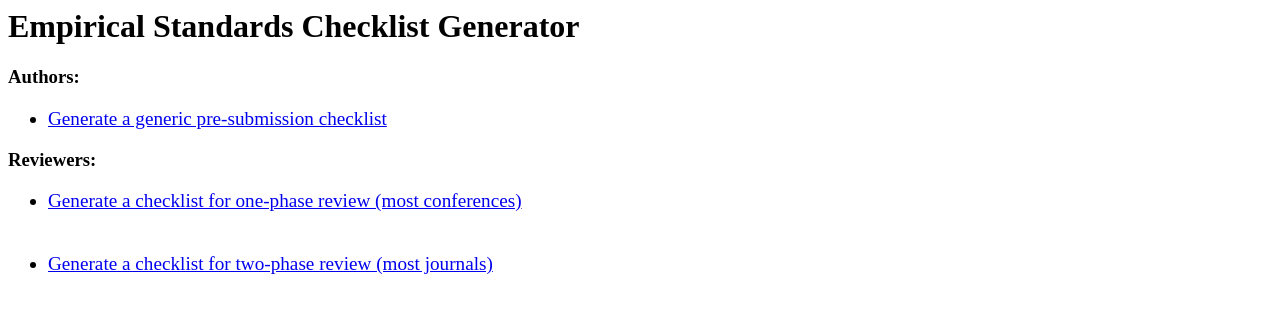
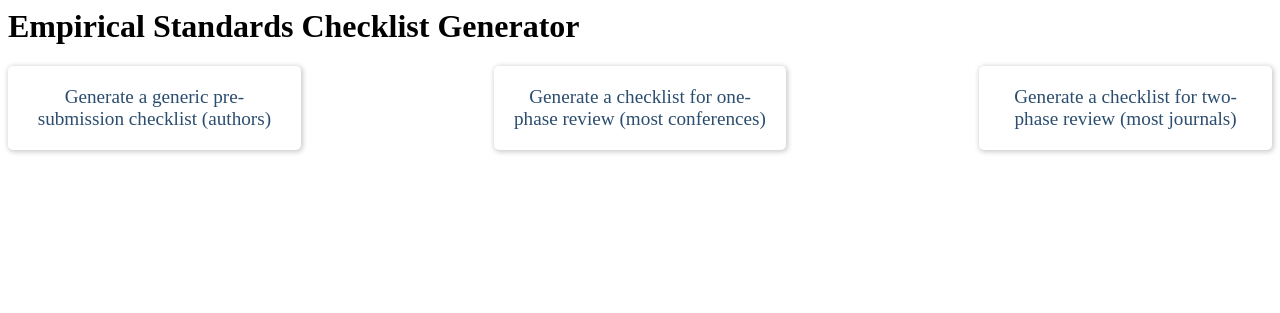
Before and after one commit to eschltz/standardstest, a Jekyll site: the page form_generator/index.html, which Jekyll copies as it is, in a window 1280 px wide. Shown: the top 313 px of the page. Built offline with Jekyll 4.4.1, drawn with Linux system fonts in a browser that asks for light colours.

Commit message:
Restyle role selection page of checklist generator

```diff
--- a/assets/css/style.scss
+++ b/assets/css/style.scss
@@ -42,7 +42,7 @@ details p {
 }
 
 main .wrapper {
-	min-height: 70vh;
+	min-height: 60vh;
 	width: 80%;
 	margin: auto;
 	margin-top: 40px;
@@ -333,6 +333,10 @@ legend {
 	list-style-type: none;
 }
 
+.tab li ul li {
+	margin-top: 5px;
+}
+
 .tab h3 {
 	padding: 0;
 	margin-bottom: 0;
--- a/form_generator/css/appearance.css
+++ b/form_generator/css/appearance.css
@@ -200,14 +200,36 @@ form:active {
 	padding-right: 5px;
 }
 
+.role-form-container {
+	display: flex;
+	flex-wrap: wrap;
+	justify-content: space-between;
+}
+
+.role-type {
+	padding: 20px;
+	box-shadow: 1px 1px 5px 1px #ccc;
+	border-radius: 5px;
+	text-align: center;
+	flex: 0 0 20%;
+	transition: 0.3s;
+}
+
+.role-type:hover {
+	box-shadow: 0 10px 10px #ccc;
+}
+
 .btn-link {
 	border: none;
-	outline: none;
 	background: none;
 	cursor: pointer;
-	color: #0000EE;
+	color: #2b4d6f;
 	padding: 0;
-	text-decoration: underline;
 	font-family: inherit;
 	font-size: inherit;
+	white-space: normal;
 }
+
+.btn-link:focus {
+	outline: auto;
+}
--- a/form_generator/index.html
+++ b/form_generator/index.html
@@ -5,12 +5,6 @@
 		<meta name="viewport" content="width=device-width, initial-scale=1">
 		<link rel="stylesheet" href="../form_generator/css/appearance.css">
         <link rel="stylesheet" href="../form_generator/css/tooltip.css">
-
-		<style>
-			input[type=submit]:focus {
-				outline: auto;
-			}
-		</style>
 
 		<!-- Google tag (gtag.js) -->
 		<script async src="https://www.googletagmanager.com/gtag/js?id={{ site.google_analytics }}"></script>
@@ -21,32 +15,25 @@
 			gtag('config', '{{ site.google_analytics }}');
 		</script>
     </head>
+
     <body>
-	<div id="container">
 		<h1>Empirical Standards Checklist Generator</h1>
-	  <h3>Authors:</h3>
-	  <form id="authorForm" action="../form_generator/Checklist.html" method="get">
+
+		<div class="role-form-container">
+			<form id="authorForm" class="role-type" action="../form_generator/Checklist.html" method="get">
 				<input type="hidden" name="role" value="author">
-		  <ul>
-		  		<li><input type="submit" class="btn-link" value="Generate a generic pre-submission checklist"></li>
-		  </ul>
+				<input type="submit" class="btn-link" value="Generate a generic pre-submission checklist (authors)">
 			</form>
 
-	  <h3>Reviewers:</h3>
-		<form id="revieweForm" action="../form_generator/Checklist.html" method="get">
+			<form id="onePhaseReviewForm" class="role-type" action="../form_generator/Checklist.html" method="get">
 				<input type="hidden" name="role" value="one-phase-reviewer">
-			<ul>
-				<li><input type="submit" class="btn-link" value="Generate a checklist for one-phase review (most conferences)"></li><br>
-			</ul>
+				<input type="submit" class="btn-link" value="Generate a checklist for one-phase review (most conferences)">
 			</form>
-		<form id="twoPhaseReviewForm" action="../form_generator/Checklist.html" method="get">
+
+			<form id="twoPhaseReviewForm" class="role-type" action="../form_generator/Checklist.html" method="get">
 				<input type="hidden" name="role" value="two-phase-reviewer">
-			<ul>
-				<li><input type="submit" class="btn-link" value="Generate a checklist for two-phase review (most journals)"></li>
-			</ul>
-
+				<input type="submit" class="btn-link" value="Generate a checklist for two-phase review (most journals)">
 			</form>
 		</div>
-	<br><br><br><br>
     </body>
 </html>
```
Lines whose indentation alone changed are shown as unchanged.
